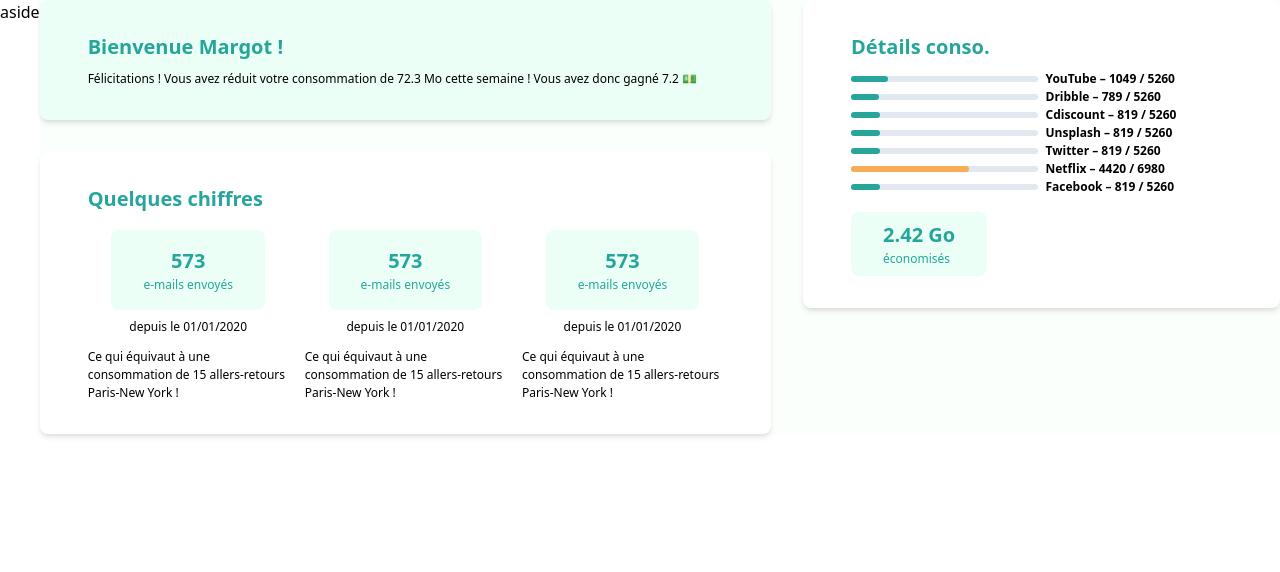
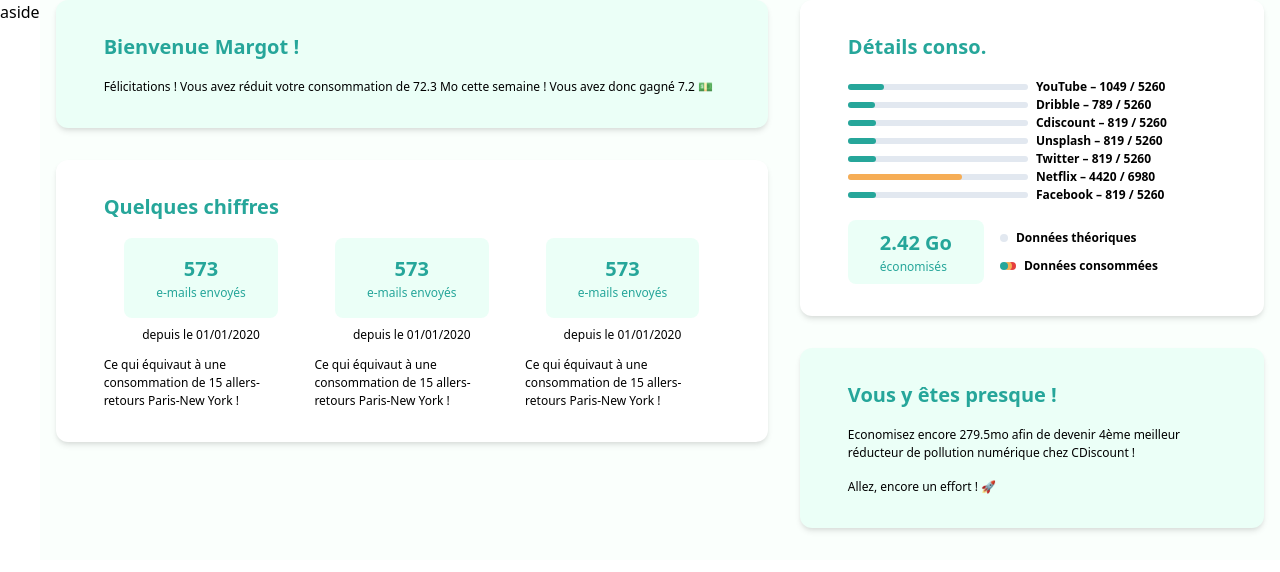
Before and after one commit to Glascode/e-low, a Nuxt app: page /dashboard in a window 1280 px wide. Shown: the top 572 px of the page. Built offline with nearby package versions, Linux system fonts and the light colour scheme.

Commit message:
Add rounded variant

```diff
--- a/components/Card.vue
+++ b/components/Card.vue
@@ -1,5 +1,5 @@
 <template>
-  <div class="card text-xs rounded-lg shadow-md">
+  <div class="card text-xs rounded-xl shadow-md">
     <slot />
   </div>
 </template>
--- a/components/CardDetails.vue
+++ b/components/CardDetails.vue
@@ -1,6 +1,6 @@
 <template>
   <Card class="mb-8 py-8 px-12 bg-white">
-    <h2 class="heading mb-2">Détails conso.</h2>
+    <h2 class="heading mb-4">Détails conso.</h2>
 
     <div class="mb-4 font-bold">
       <div v-for="service in services"
@@ -16,9 +16,22 @@
     </div>
 
     <div class="flex">
-      <div class="py-2 px-8 text-primary bg-primary-light rounded-lg">
+      <div class="mr-4 py-2 px-8 text-primary bg-primary-light rounded-lg">
         <h2 class="heading">2.42 Go</h2>
         <div>économisés</div>
+      </div>
+
+      <div class="flex flex-col justify-evenly font-bold">
+        <div class="flex items-center">
+          <span class="w-2 h-2 bg-gray-300 rounded-full mr-2" /> Données théoriques
+        </div>
+        <div class="flex items-center">
+          <div class="flex items-center mr-2">
+            <span class="w-2 h-2 bg-primary rounded-full z-30" />
+            <span class="w-2 h-2 bg-orange-400 rounded-full -ml-1 z-20" />
+            <span class="w-2 h-2 bg-red-600 rounded-full -ml-1 zind-10" />
+          </div> Données consommées
+        </div>
       </div>
     </div>
   </Card>
--- a/nuxt.config.js
+++ b/nuxt.config.js
@@ -33,5 +33,8 @@ module.exports = {
         'autoprefixer': {}
       }
     }
+  },
+  router: {
+    linkActiveClass: 'active'
   }
 }
--- a/pages/dashboard.vue
+++ b/pages/dashboard.vue
@@ -1,8 +1,8 @@
 <template>
-  <div class="flex flex-wrap -mx-4">
+  <div class="flex flex-wrap">
     <div class="w-full md:w-3/5 px-4">
       <Card class="mb-8 bg-primary-light">
-        <h2 class="heading mb-2">Bienvenue Margot !</h2>
+        <h2 class="heading mb-4">Bienvenue Margot !</h2>
         <p>Félicitations ! Vous avez réduit votre consommation de 72.3 Mo cette semaine ! Vous avez donc gagné 7.2 💵</p>
       </Card>
 
@@ -40,6 +40,12 @@
     </div>
     <div class="w-full md:w-2/5 px-4">
       <CardDetails />
+
+      <Card class="mb-8 bg-primary-light">
+        <h2 class="heading mb-4">Vous y êtes presque !</h2>
+        <p class="mb-4">Economisez encore 279.5mo afin de devenir 4ème meilleur réducteur de pollution numérique chez CDiscount !</p>
+        <p>Allez, encore un effort ! 🚀</p>
+      </Card>
     </div>
   </div>
 </template>
--- a/tailwind.config.js
+++ b/tailwind.config.js
@@ -5,6 +5,9 @@ module.exports = {
         primary: '#26a69a',
         'primary-light': '#ebfff7',
         'primary-extra-light': '#fafffc'
+      },
+      borderRadius: {
+        'xl': '0.75rem'
       }
     }
   },
```
